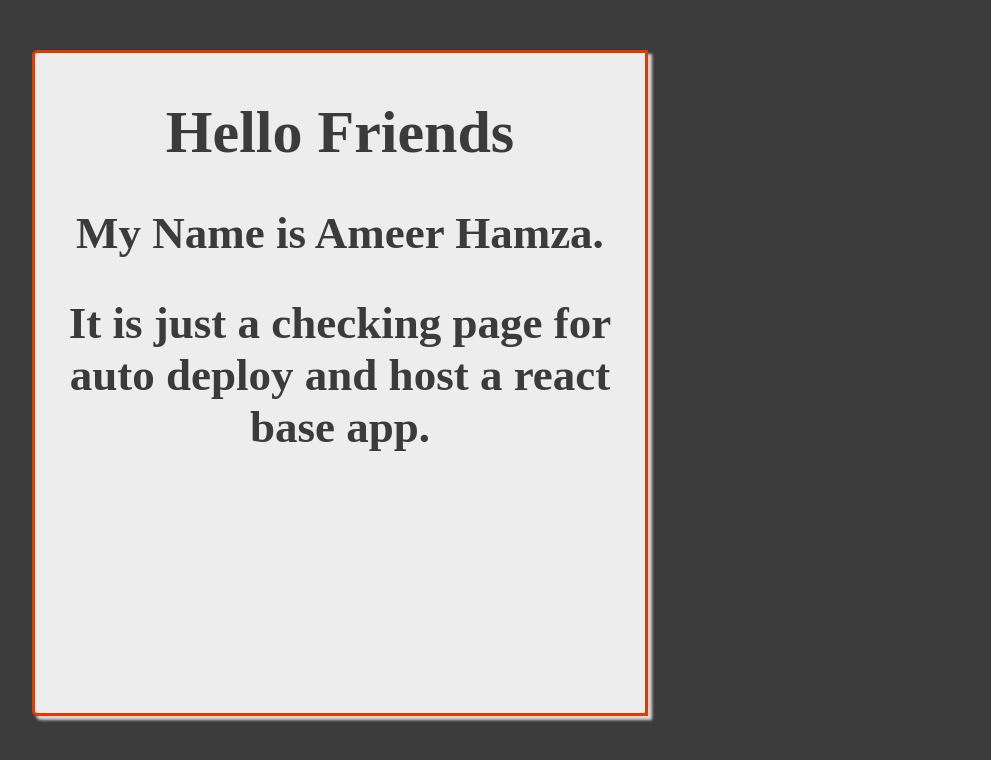
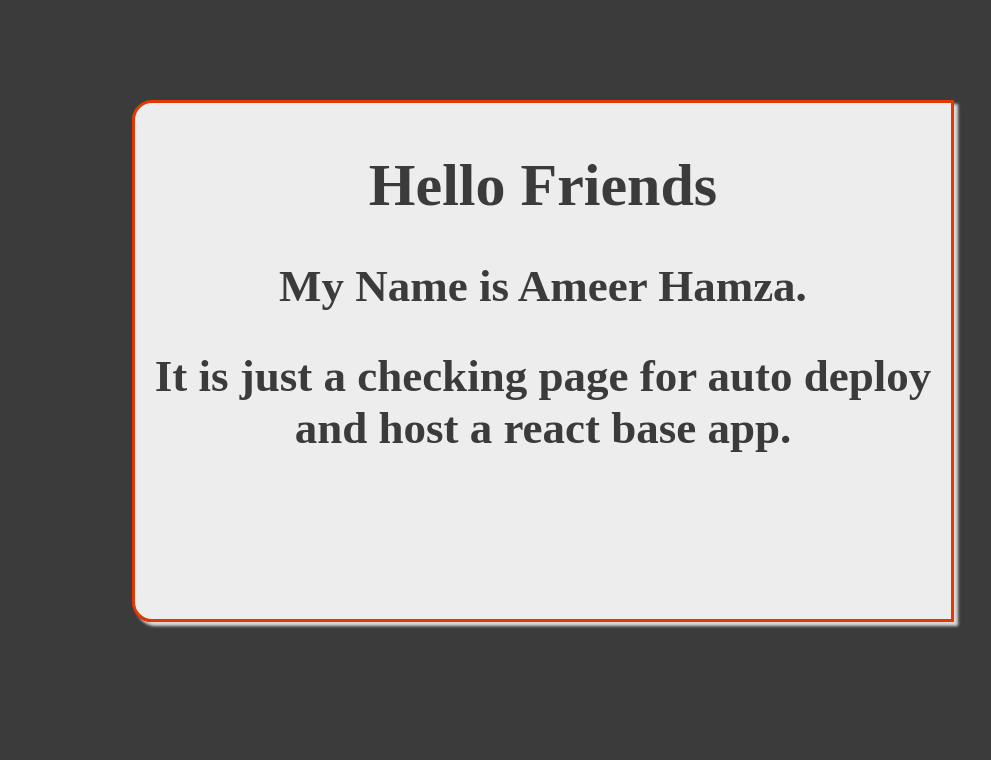
Before and after one commit to Malik-Ameer-Hamza/bootcamp2020, a React (Create React App) app: page / in a window 1280 px wide. Shown: the top 760 px of the page, without its empty margins (176-1167 px from the left). Built offline with nearby package versions, Linux system fonts and the light colour scheme.

Commit message:
set width

```diff
--- a/src/index.css
+++ b/src/index.css
@@ -9,13 +9,13 @@ body{
     background-color: rgba(245, 244, 244, 0.966);
     color:rgb(59, 59, 59);
     text-align: center;
-    padding: 5px;
+    padding: 8px;
     box-shadow: 4px 4px 3px rgba(255, 249, 249, 0.829);
     border: 3px solid rgb(226, 56, 4);
-    border-top-left-radius: 5px;
-    border-bottom-left-radius: 5px;
-    height: 650px;
-    width: 600px;
-    margin-top: 50px;
-    margin-left: 200px;
+    border-top-left-radius: 20px;
+    border-bottom-left-radius: 20px;
+    height: 500px;
+    width: 800px;
+    margin-top: 100px;
+    margin-left: 300px;
 }
```
